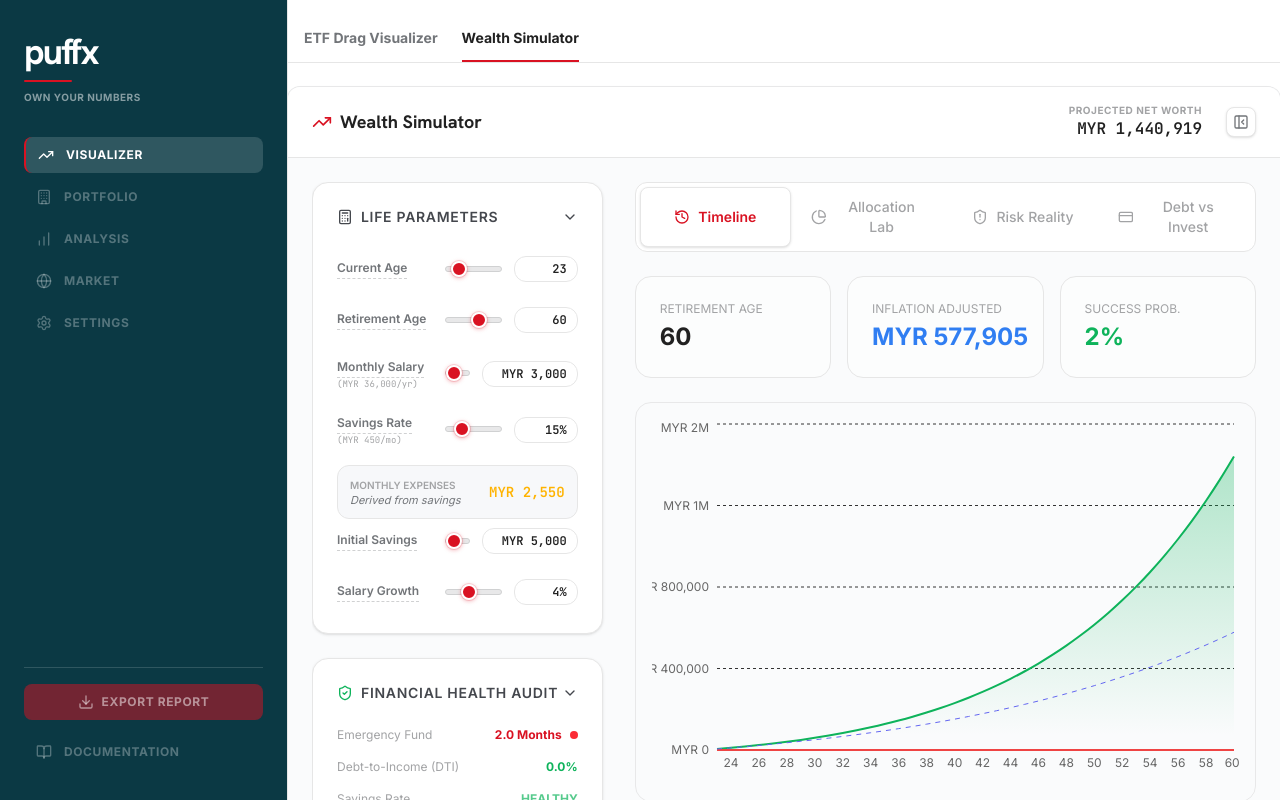
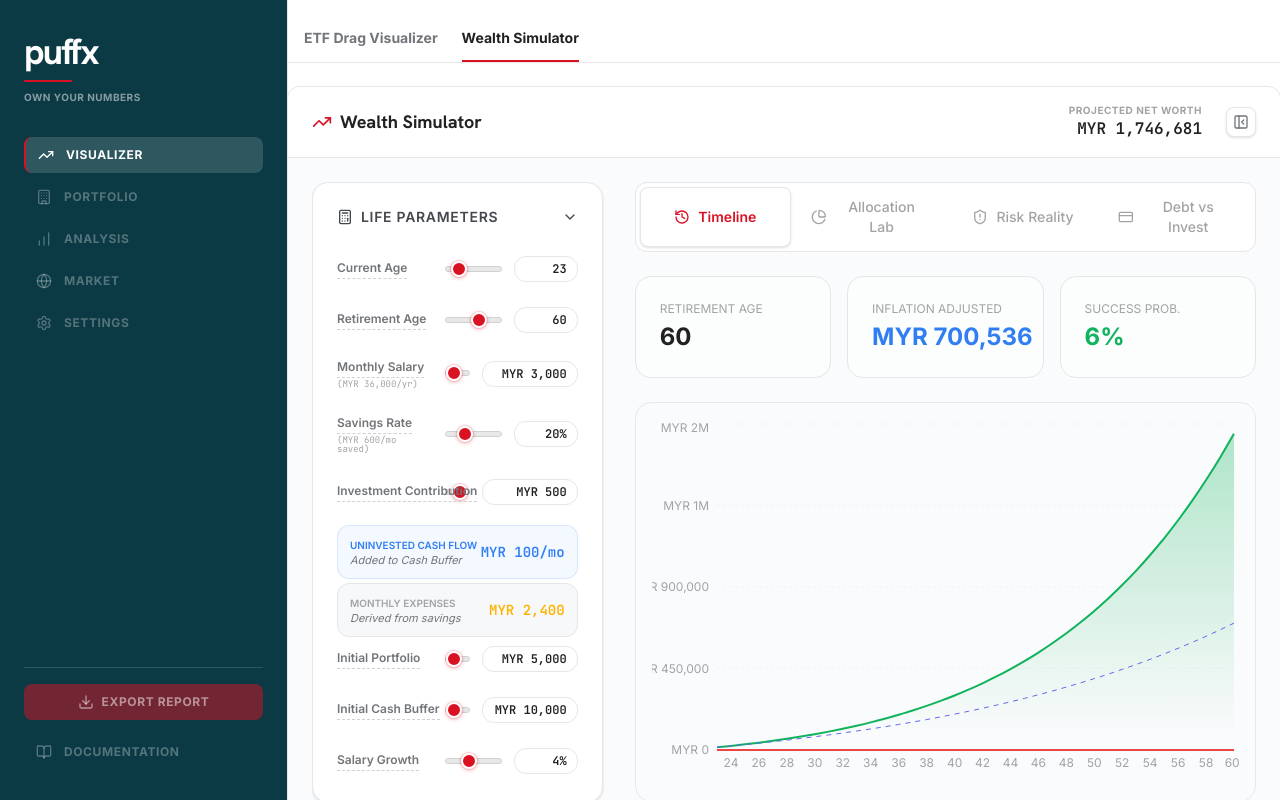
Before and after one commit to Isafe-nk/puffx, a React (Vite) app: page /visualizer/wealth-simulator in a window 1280 px wide. Shown: the top 800 px of the page. Built offline with nearby package versions, Linux system fonts and the light colour scheme.

Commit message:
feat(ui): resolve wealth simulator sidebar layout and scrolling bugs

```diff
--- a/src/app/Layout.tsx
+++ b/src/app/Layout.tsx
@@ -4,7 +4,7 @@ import SideNav from '../navigation/SideNav';
 
 export default function Layout() {
   return (
-    <div className="min-h-screen bg-white text-[#212121] font-sans antialiased overflow-x-hidden flex">
+    <div className="min-h-screen bg-white text-[#212121] font-sans antialiased overflow-x-clip flex">
       <SideNav />
       <div className="flex-1 lg:ml-72 flex flex-col min-h-screen">
         <Outlet />
--- a/src/features/visualizer/wealth-simulator/components/DebtVsInvestingLab.tsx
+++ b/src/features/visualizer/wealth-simulator/components/DebtVsInvestingLab.tsx
@@ -249,16 +249,16 @@ export const DebtVsInvestingLab: React.FC = () => {
                       <stop offset="95%" stopColor="#D91222" stopOpacity={0} />
                     </linearGradient>
                   </defs>
-                  <CartesianGrid strokeDasharray="3 3" stroke="#333" vertical={false} />
+                  <CartesianGrid strokeDasharray="3 3" stroke="#F3F3F4" vertical={false} />
                   <XAxis
                     dataKey="year"
-                    stroke="#666"
+                    stroke="#A2A3A5"
                     fontSize={12}
                     tickLine={false}
                     axisLine={false}
                   />
                   <YAxis
-                    stroke="#666"
+                    stroke="#A2A3A5"
                     fontSize={12}
                     tickLine={false}
                     axisLine={false}
--- a/src/features/visualizer/wealth-simulator/constants.ts
+++ b/src/features/visualizer/wealth-simulator/constants.ts
@@ -24,8 +24,10 @@ export const INITIAL_USER_INPUTS: UserInputs = {
   retirementAge: 60,
   monthlySalary: 3000,
   salaryGrowth: 0.04,
-  savingsRate: 0.15, // 15% of monthly salary
+  savingsRate: 0.20, // 20% of monthly salary
+  monthlyContribution: 500, // $500/mo invested
   initialSavings: 5000,
+  initialCash: 10000,
   allocation: {
     equity: 0.6,
     fixedIncome: 0.2,
--- a/src/features/visualizer/wealth-simulator/engine/finance.ts
+++ b/src/features/visualizer/wealth-simulator/engine/finance.ts
@@ -89,7 +89,9 @@ export function runDeterministicSimulation(
   const yearsToSimulate = inputs.retirementAge - inputs.currentAge;
 
   let currentInvestmentBalance = inputs.initialSavings;
+  let currentCashBalance = inputs.initialCash;
   let currentMonthlySalary = inputs.monthlySalary;
+  let currentMonthlyContribution = inputs.monthlyContribution;
 
   const { expectedReturn } = getPortfolioStats(inputs.allocation, assumptions);
 
@@ -118,33 +120,26 @@ export function runDeterministicSimulation(
     year: 0,
     age: inputs.currentAge,
     salary: currentMonthlySalary * 12,
-    savingsContribution: 0,
+    totalSaved: 0,
+    investmentContribution: 0,
+    cashContribution: 0,
     investmentBalance: currentInvestmentBalance,
+    cashBalance: currentCashBalance,
     debtBalance: initialDebt,
-    netWorth: currentInvestmentBalance - initialDebt,
+    netWorth: currentInvestmentBalance + currentCashBalance - initialDebt,
     expenses: initialExpenses,
     isRetired: false,
-    inflationAdjustedNetWorth: currentInvestmentBalance - initialDebt,
+    inflationAdjustedNetWorth: currentInvestmentBalance + currentCashBalance - initialDebt,
   });
 
   for (let year = 1; year <= yearsToSimulate; year++) {
     const age = inputs.currentAge + year;
     const currentExpenses = (currentMonthlySalary * (1 - inputs.savingsRate)) * 12;
 
-    // Calculate total debt payments for this year (handling partial years)
-    let totalAnnualDebtPayments = 0;
-    for (const debt of inputs.debts) {
-      const totalMonths = debt.termYears * 12;
-      const startMonths = (year - 1) * 12;
-
-      if (startMonths < totalMonths) {
-        const monthsPaidThisYear = Math.min(12, totalMonths - startMonths);
-        totalAnnualDebtPayments += debt.monthlyPayment * monthsPaidThisYear;
-      }
-    }
-
-    const totalAnnualSurplus = (currentMonthlySalary * inputs.savingsRate) * 12;
-    const investmentContribution = totalAnnualSurplus - totalAnnualDebtPayments;
+    const totalAnnualSaved = (currentMonthlySalary * inputs.savingsRate) * 12;
+    // Investment contribution is capped at total savings
+    const investmentContribution = Math.min(currentMonthlyContribution * 12, totalAnnualSaved);
+    const cashContribution = totalAnnualSaved - investmentContribution;
 
     const borrowingRate = 0.06;
     const growth = currentInvestmentBalance > 0
@@ -152,17 +147,22 @@ export function runDeterministicSimulation(
       : currentInvestmentBalance * borrowingRate;
 
     currentInvestmentBalance = currentInvestmentBalance + growth + investmentContribution;
+    currentCashBalance = currentCashBalance * (1 + assumptions.cashReturn) + cashContribution;
+
     const endOfYearDebt = getDebtBalanceAt(year * 12);
 
-    const netWorth = currentInvestmentBalance - endOfYearDebt;
+    const netWorth = currentInvestmentBalance + currentCashBalance - endOfYearDebt;
     const inflationFactor = Math.pow(1 + assumptions.inflation, year);
 
     timeline.push({
       year,
       age,
       salary: currentMonthlySalary * 12,
-      savingsContribution: investmentContribution,
+      totalSaved: totalAnnualSaved,
+      investmentContribution,
+      cashContribution,
       investmentBalance: currentInvestmentBalance,
+      cashBalance: currentCashBalance,
       debtBalance: endOfYearDebt,
       netWorth,
       expenses: currentExpenses,
@@ -171,6 +171,7 @@ export function runDeterministicSimulation(
     });
 
     currentMonthlySalary *= (1 + inputs.salaryGrowth);
+    currentMonthlyContribution *= (1 + inputs.salaryGrowth);
   }
 
   return timeline;
@@ -178,7 +179,7 @@ export function runDeterministicSimulation(
 
 export function auditFinancialHealth(inputs: UserInputs): FinancialHealth {
   const monthlyExpenses = inputs.monthlySalary * (1 - inputs.savingsRate);
-  const emergencyFundMonths = inputs.initialSavings / monthlyExpenses;
+  const emergencyFundMonths = inputs.initialCash / (monthlyExpenses || 1);
 
   let emergencyFundStatus: 'danger' | 'warning' | 'good' = 'danger';
   if (emergencyFundMonths >= 6) emergencyFundStatus = 'good';
--- a/src/features/visualizer/wealth-simulator/engine/monteCarlo.ts
+++ b/src/features/visualizer/wealth-simulator/engine/monteCarlo.ts
@@ -49,26 +49,18 @@ export function runMonteCarlo(
   for (let i = 0; i < iterations; i++) {
     const path: number[] = [];
     let currentBalance = inputs.initialSavings;
+    let currentCashBalance = inputs.initialCash;
     let currentMonthlySalary = inputs.monthlySalary;
+    let currentMonthlyContribution = inputs.monthlyContribution;
 
     // Year 0
     const initialDebt = getDebtBalanceAt(0);
-    path.push(currentBalance - initialDebt);
+    path.push(currentBalance + currentCashBalance - initialDebt);
 
     for (let year = 1; year <= yearsToSimulate; year++) {
-      const totalAnnualSurplus = (currentMonthlySalary * inputs.savingsRate) * 12;
-
-      // Calculate total debt payments for this year (handling partial years)
-      let totalAnnualDebtPayments = 0;
-      for (const debt of inputs.debts) {
-        const totalMonths = debt.termYears * 12;
-        const startMonths = (year - 1) * 12;
-
-        if (startMonths < totalMonths) {
-          const monthsPaidThisYear = Math.min(12, totalMonths - startMonths);
-          totalAnnualDebtPayments += debt.monthlyPayment * monthsPaidThisYear;
-        }
-      }
+      const totalAnnualSaved = (currentMonthlySalary * inputs.savingsRate) * 12;
+      const investmentContribution = Math.min(currentMonthlyContribution * 12, totalAnnualSaved);
+      const cashContribution = totalAnnualSaved - investmentContribution;
 
       // Growth logic:
       const borrowingRate = 0.06;
@@ -82,13 +74,15 @@ export function runMonteCarlo(
         growth = currentBalance * borrowingRate;
       }
 
-      const investmentContribution = totalAnnualSurplus - totalAnnualDebtPayments;
       currentBalance = currentBalance + growth + investmentContribution;
+      currentCashBalance = currentCashBalance * (1 + assumptions.cashReturn) + cashContribution;
+
       const endOfYearDebt = getDebtBalanceAt(year * 12);
 
-      path.push(currentBalance - endOfYearDebt);
+      path.push(currentBalance + currentCashBalance - endOfYearDebt);
 
       currentMonthlySalary *= (1 + inputs.salaryGrowth);
+      currentMonthlyContribution *= (1 + inputs.salaryGrowth);
     }
     paths.push(path);
   }
--- a/src/features/visualizer/wealth-simulator/engine/types.ts
+++ b/src/features/visualizer/wealth-simulator/engine/types.ts
@@ -39,8 +39,10 @@ export interface UserInputs {
   retirementAge: number;
   monthlySalary: number;
   salaryGrowth: number;
-  savingsRate: number; // 0 to 1
-  initialSavings: number;
+  savingsRate: number; // Represents total unspent lifestyle %
+  monthlyContribution: number; // Actual dollar amount invested
+  initialSavings: number; // Starting portfolio balance
+  initialCash: number; // Starting cash buffer
   allocation: AssetAllocation;
   debts: DebtProfile[];
 }
@@ -49,8 +51,11 @@ export interface SimulationYear {
   year: number;
   age: number;
   salary: number;
-  savingsContribution: number;
+  totalSaved: number;
+  investmentContribution: number;
+  cashContribution: number;
   investmentBalance: number;
+  cashBalance: number;
   debtBalance: number;
   netWorth: number;
   expenses: number;
--- a/src/features/visualizer/wealth-simulator/index.tsx
+++ b/src/features/visualizer/wealth-simulator/index.tsx
@@ -3,7 +3,7 @@
  * SPDX-License-Identifier: Apache-2.0
  */
 
-import React, { useState, useMemo } from "react";
+import React, { useState, useMemo, useRef, useEffect } from "react";
 import {
   TrendingUp,
   PieChart as PieChartIcon,
@@ -42,6 +42,31 @@ export default function App() {
   const [activeTab, setActiveTab] = useState<"timeline" | "allocation" | "risk" | "debt">("timeline");
   const [showSidebar, setShowSidebar] = useState(true);
   const [collapsedSections, setCollapsedSections] = useState<Set<string>>(new Set());
+
+  // Refs for dynamic height syncing
+  const rightPanelRef = useRef<HTMLDivElement>(null);
+  const [rightHeight, setRightHeight] = useState<number | null>(null);
+  const [isDesktop, setIsDesktop] = useState(false);
+
+  useEffect(() => {
+    const handleResize = () => {
+      setIsDesktop(window.innerWidth >= 1024);
+    };
+    handleResize();
+    window.addEventListener("resize", handleResize);
+    return () => window.removeEventListener("resize", handleResize);
+  }, []);
+
+  useEffect(() => {
+    const el = rightPanelRef.current;
+    if (!el) return;
+
+    const observer = new ResizeObserver(() => {
+      setRightHeight(el.offsetHeight);
+    });
+    observer.observe(el);
+    return () => observer.disconnect();
+  }, [activeTab]);
 
   const toggleSection = (id: string) => {
     const newCollapsed = new Set(collapsedSections);
@@ -105,9 +130,9 @@ export default function App() {
   const finalInflationAdjusted = deterministicData[deterministicData.length - 1]?.inflationAdjustedNetWorth || 0;
 
   return (
-    <div className="w-full bg-[#FAFBFC] text-[#212121] font-sans selection:bg-[#0EB35B]/30 rounded-xl overflow-hidden shadow-sm ring-1 ring-[#E8E8E9]">
+    <div className="w-full bg-[#FAFBFC] text-[#212121] font-sans selection:bg-[#0EB35B]/30 rounded-xl shadow-sm ring-1 ring-[#E8E8E9]">
       {/* Top Bar inside component */}
-      <div className="px-6 py-4 flex justify-between items-center border-b border-[#E6E6E6] bg-white">
+      <div className="px-6 py-4 flex justify-between items-center border-b border-[#E6E6E6] bg-white rounded-t-xl">
         <h2 className="text-lg font-bold flex items-center gap-2 font-display"><TrendingUp size={20} className="text-[#D91222]" /> Wealth Simulator</h2>
         <div className="flex items-center gap-6 text-sm font-medium text-[#727579]">
           <div className="flex flex-col items-end hidden sm:flex">
@@ -116,8 +141,7 @@ export default function App() {
           </div>
           <button
             onClick={() => setShowSidebar(!showSidebar)}
-            className={`p-1.5 rounded-lg transition-all flex items-center gap-2 border ${
-              showSidebar
+            className={`p-1.5 rounded-lg transition-all flex items-center gap-2 border ${showSidebar
               ? "bg-white border-[#E6E6E6] text-[#727579] hover:text-[#212121] hover:border-[#D0D1D2] shadow-sm"
               : "bg-[#D91222] border-[#D91222] text-white hover:bg-[#C01A2F] shadow-sm"
               }`}
@@ -127,7 +151,7 @@ export default function App() {
         </div>
       </div>
 
-      <main className="max-w-7xl mx-auto px-6 py-6 grid grid-cols-1 lg:grid-cols-12 gap-6 items-start">
+      <main className="max-w-7xl mx-auto px-6 py-6 grid grid-cols-1 lg:grid-cols-12 gap-6">
         {/* Sidebar Inputs */}
         <AnimatePresence>
           {showSidebar && (
@@ -136,7 +160,12 @@ export default function App() {
               animate={{ opacity: 1, x: 0, width: "auto" }}
               exit={{ opacity: 0, x: -20, width: 0 }}
               transition={{ duration: 0.3, ease: "easeInOut" }}
-              className="lg:col-span-4 lg:sticky lg:top-6 lg:max-h-[calc(100vh-100px)] overflow-y-auto pr-2 scrollbar-thin space-y-6"
+              className="lg:col-span-4 lg:sticky lg:top-6 overflow-y-auto pr-2 pb-4 scrollbar-thin space-y-6"
+              style={
+                isDesktop && rightHeight
+                  ? { maxHeight: `min(${rightHeight}px, calc(100vh - 120px))` }
+                  : { maxHeight: 'calc(100vh - 120px)' }
+              }
             >
               <div className="bg-white rounded-2xl border border-[#E6E6E6] shadow-sm overflow-hidden">
                 <button
@@ -174,9 +203,6 @@ export default function App() {
                         inputWidth="w-16"
                         onChange={(v) => setInputs({ ...inputs, retirementAge: v })}
                       />
-
-
-
                       <SliderInput
                         label="Monthly Salary"
                         value={inputs.monthlySalary}
@@ -195,11 +221,37 @@ export default function App() {
                         format={(v) => `${Math.round(v)}%`}
                         layout="inline"
                         inputWidth="w-16"
-                          onChange={(v) => setInputs({ ...inputs, savingsRate: v / 100 })}
-                          subLabel={`(${formatCurrency(inputs.monthlySalary * inputs.savingsRate)}/mo)`}
-                          tooltip="Percentage of your monthly salary saved and invested."
+                        onChange={(v) => {
+                          const newRate = v / 100;
+                          // Ensure contribution doesn't exceed new savings
+                          const newContribution = Math.min(inputs.monthlyContribution, inputs.monthlySalary * newRate);
+                          setInputs({ ...inputs, savingsRate: newRate, monthlyContribution: newContribution });
+                        }}
+                        subLabel={`(${formatCurrency(inputs.monthlySalary * inputs.savingsRate)}/mo saved)`}
+                        tooltip="Percentage of income you do not spend. Sets your lifestyle and retirement goal."
+                      />
+                      <SliderInput
+                        label="Investment Contribution"
+                        value={inputs.monthlyContribution}
+                        min={0} max={inputs.monthlySalary * inputs.savingsRate} step={50}
+                        format={formatCurrency}
+                        layout="inline"
+                        inputWidth="w-24"
+                        onChange={(v) => setInputs({ ...inputs, monthlyContribution: v })}
+                        tooltip="The exact amount deployed into your portfolio each month."
                       />
 
+                      {inputs.monthlySalary * inputs.savingsRate > inputs.monthlyContribution && (
+                        <div className="p-3 bg-[#307EF2]/5 rounded-xl border border-[#307EF2]/15 flex justify-between items-center mb-1">
+                          <div className="flex flex-col">
+                            <span className="text-[10px] text-[#307EF2] uppercase font-semibold">Uninvested Cash Flow</span>
+                            <span className="text-[11px] text-[#727579] italic leading-none mt-0.5">Added to Cash Buffer</span>
+                          </div>
+                          <span className="text-sm font-mono text-[#307EF2] font-bold">
+                            {formatCurrency((inputs.monthlySalary * inputs.savingsRate) - inputs.monthlyContribution)}/mo
+                          </span>
+                        </div>
+                      )}
 
                       <div className="p-3 bg-[#F7F8FA] rounded-xl border border-[#E6E6E6] flex justify-between items-center mb-1">
                         <div className="flex flex-col">
@@ -211,15 +263,23 @@ export default function App() {
                         </span>
                       </div>
 
-
                       <SliderInput
-                          label="Initial Savings"
+                        label="Initial Portfolio"
                         value={inputs.initialSavings}
                         min={0} max={500000} step={1000}
                         format={formatCurrency}
                         layout="inline"
                         inputWidth="w-24"
                         onChange={(v) => setInputs({ ...inputs, initialSavings: v })}
+                      />
+                      <SliderInput
+                        label="Initial Cash Buffer"
+                        value={inputs.initialCash}
+                        min={0} max={200000} step={1000}
+                        format={formatCurrency}
+                        layout="inline"
+                        inputWidth="w-24"
+                        onChange={(v) => setInputs({ ...inputs, initialCash: v })}
                       />
                       <SliderInput
                         label="Salary Growth"
@@ -325,10 +385,10 @@ export default function App() {
                         <p className="text-xs text-[#A2A3A5] italic text-center py-4">No active debts. Great job!</p>
                       )}
                       {inputs.debts.map((debt, idx) => (
-                        <div key={debt.id} className="p-4 bg-[#F7F8FA] rounded-xl border border-[#E6E6E6] relative group">
+                        <div key={debt.id} className="p-4 bg-[#F7F8FA] rounded-xl border border-[#E6E6E6] relative group flex flex-col gap-3">
                           <button
                             onClick={() => removeDebt(idx)}
-                            className="absolute top-2 right-2 p-1 text-[#727579] hover:text-[#D91222] opacity-0 group-hover:opacity-100 transition-all"
+                            className="absolute top-2 right-2 p-1 text-[#727579] hover:text-[#D91222] opacity-0 group-hover:opacity-100 transition-all z-10"
                           >
                             <Trash2 size={14} />
                           </button>
@@ -337,7 +397,7 @@ export default function App() {
                             type="text"
                             value={debt.name}
                             onChange={(e) => updateDebt(idx, { name: e.target.value })}
-                            className="bg-transparent border-none text-sm font-bold text-[#212121] focus:ring-0 p-0 mb-4 w-full"
+                            className="bg-transparent border-none text-sm font-bold text-[#212121] focus:ring-0 p-0 w-full"
                             placeholder="Debt Name"
                           />
 
@@ -369,7 +429,7 @@ export default function App() {
                             onChange={(v) => updateDebt(idx, { termYears: v })}
                           />
 
-                          <div className="mt-2 pt-2 border-t border-[#E6E6E6] flex justify-between items-center">
+                          <div className="pt-2 border-t border-[#E6E6E6] flex justify-between items-center">
                             <span className="text-[10px] text-[#A2A3A5] uppercase">Monthly Payment</span>
                             <span className="text-xs font-mono text-[#D91222]">{formatCurrency(debt.monthlyPayment)}</span>
                           </div>
@@ -491,7 +551,8 @@ export default function App() {
         </AnimatePresence>
 
         {/* Main Content Area */}
-        <section className={`${showSidebar ? 'lg:col-span-8' : 'lg:col-span-12'} space-y-6 transition-all duration-300`}>
+        <section className={`${showSidebar ? 'lg:col-span-8' : 'lg:col-span-12'} transition-all duration-300`}>
+          <div ref={rightPanelRef} className="space-y-6">
           {/* Tabs */}
           <div className="flex gap-1 p-1 bg-white rounded-xl border border-[#E6E6E6]">
             {[
@@ -503,8 +564,7 @@ export default function App() {
               <button
                 key={tab.id}
                 onClick={() => setActiveTab(tab.id as any)}
-                className={`flex-1 flex items-center justify-center gap-2 py-2.5 px-4 rounded-lg text-sm font-medium transition-all ${
-                  activeTab === tab.id
+                className={`flex-1 flex items-center justify-center gap-2 py-2.5 px-4 rounded-lg text-sm font-medium transition-all ${activeTab === tab.id
                   ? "bg-white text-[#D91222] shadow-sm font-semibold border border-[#E6E6E6]"
                   : "text-[#A2A3A5] hover:text-[#44474D] hover:bg-[#E8E8E9]/50"
                   }`}
@@ -669,6 +729,7 @@ export default function App() {
               )}
             </motion.div>
           </AnimatePresence>
+          </div>
         </section>
       </main>
     </div>
```
Also changed, not shown: src/features/visualizer/wealth-simulator/components/Charts.tsx (+5 -5 lines), src/features/visualizer/wealth-simulator/components/MonteCarloChart.tsx (+7 -7 lines), src/features/visualizer/wealth-simulator/components/RiskProfile.tsx (+9 -9 lines). Lines whose indentation alone changed are shown as unchanged.
